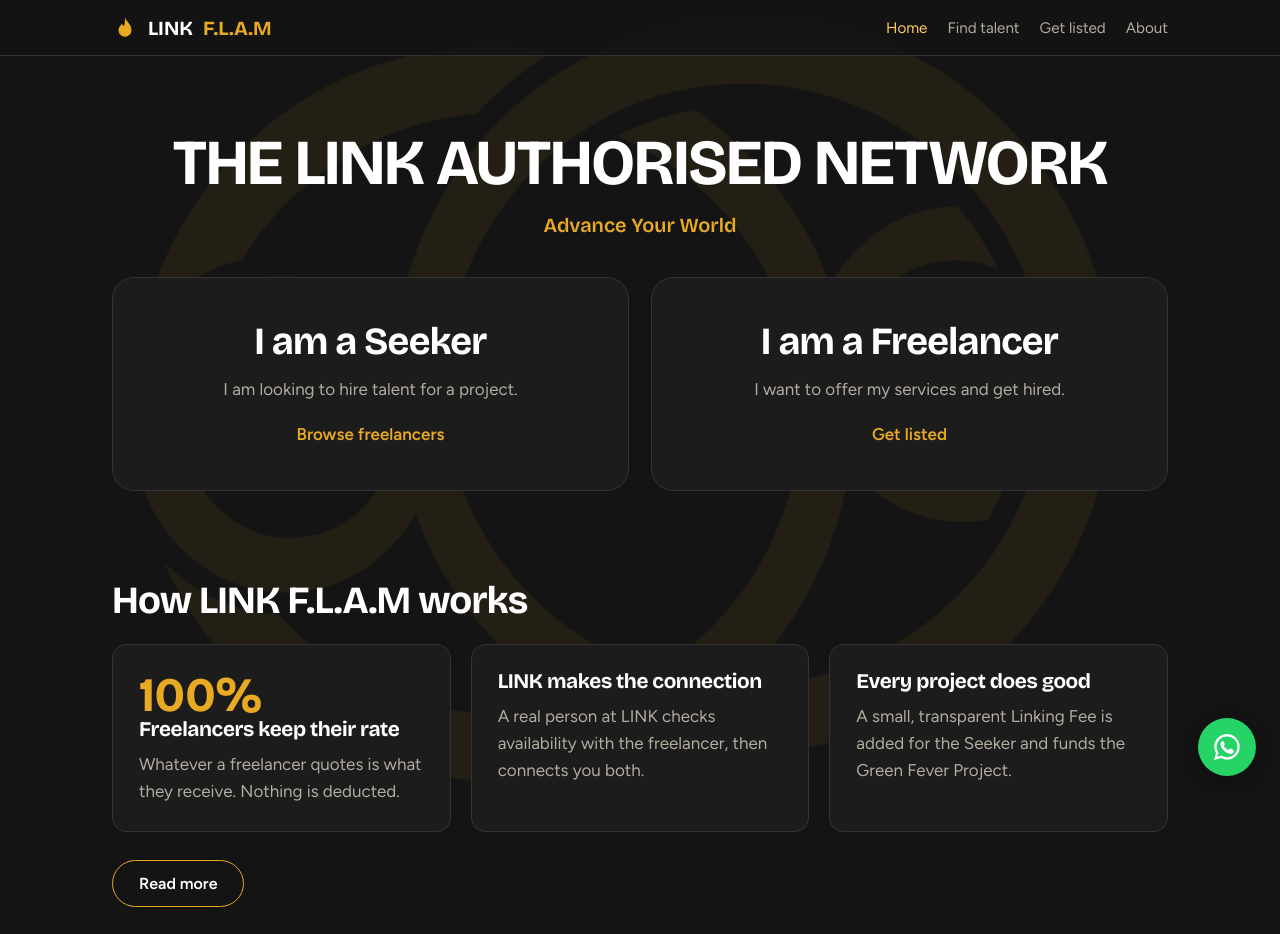
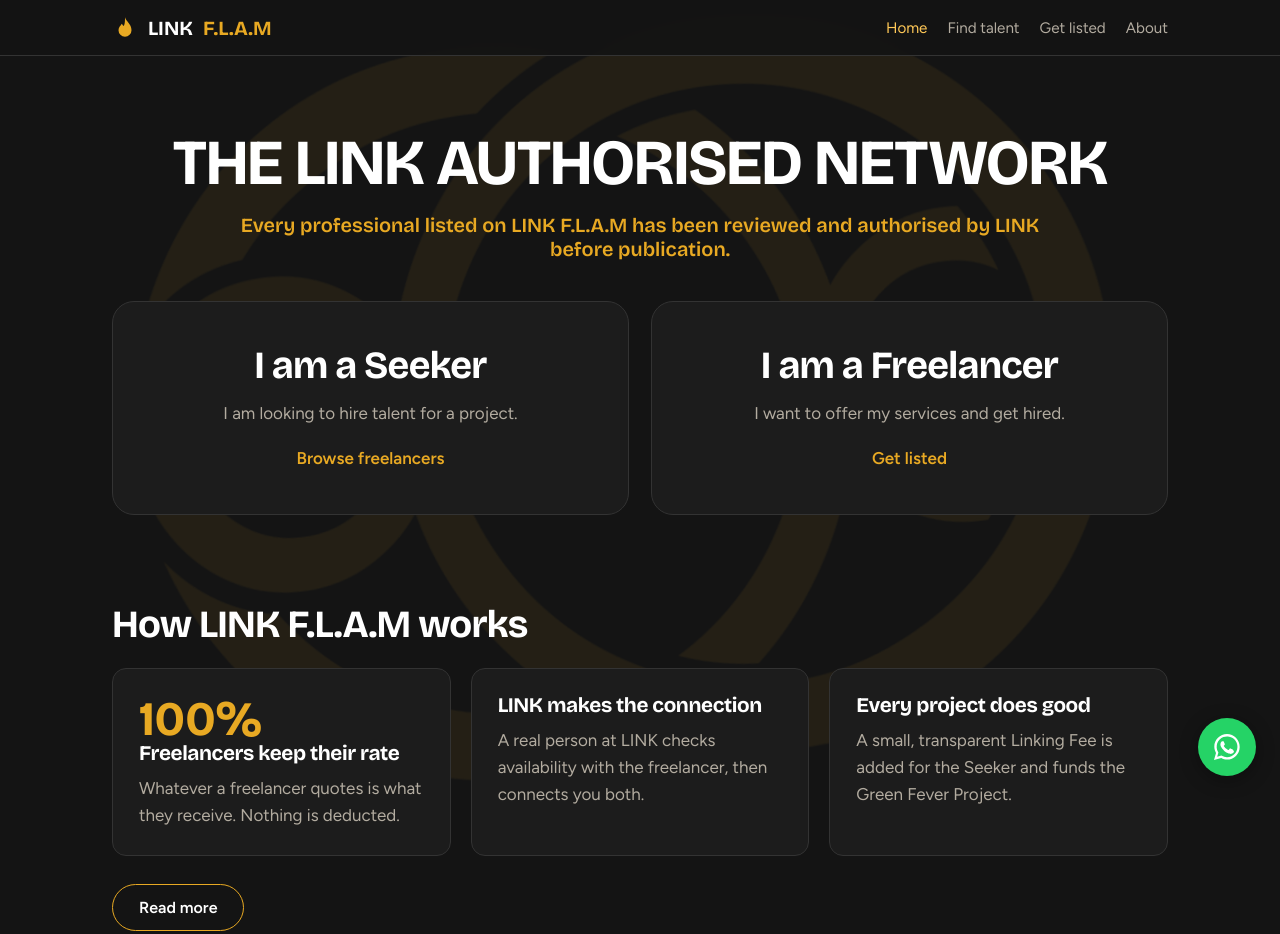
Before and after one commit to GETLINKED-CO-ZA/link-flam-pgf, a website: page index.html in a window 1280 px wide. Shown: the top 934 px of the page. Drawn offline with nearby package versions, Linux system fonts and the light colour scheme.

Commit message:
Modify slogan in index.html
Updated slogan to provide more information about LINK F.L.A.M.

```diff
--- a/index.html
+++ b/index.html
@@ -2,7 +2,7 @@
 <img class="bgmark" src="logo-gold.png" alt="" aria-hidden="true"><main>
 <section class="hero"><div class="wrap">
 <h1>THE LINK AUTHORISED NETWORK</h1>
-<p class="slogan">Advance Your World</p>
+<p class="slogan">Every professional listed on LINK F.L.A.M has been reviewed and authorised by LINK before publication.</p>
 <div class="choices">
 <a class="choice" href="marketplace.html"><h2>I am a Seeker</h2><p>I am looking to hire talent for a project.</p><span class="go">Browse freelancers</span></a>
 <a class="choice" href="get-listed.html"><h2>I am a Freelancer</h2><p>I want to offer my services and get hired.</p><span class="go">Get listed</span></a>
```
